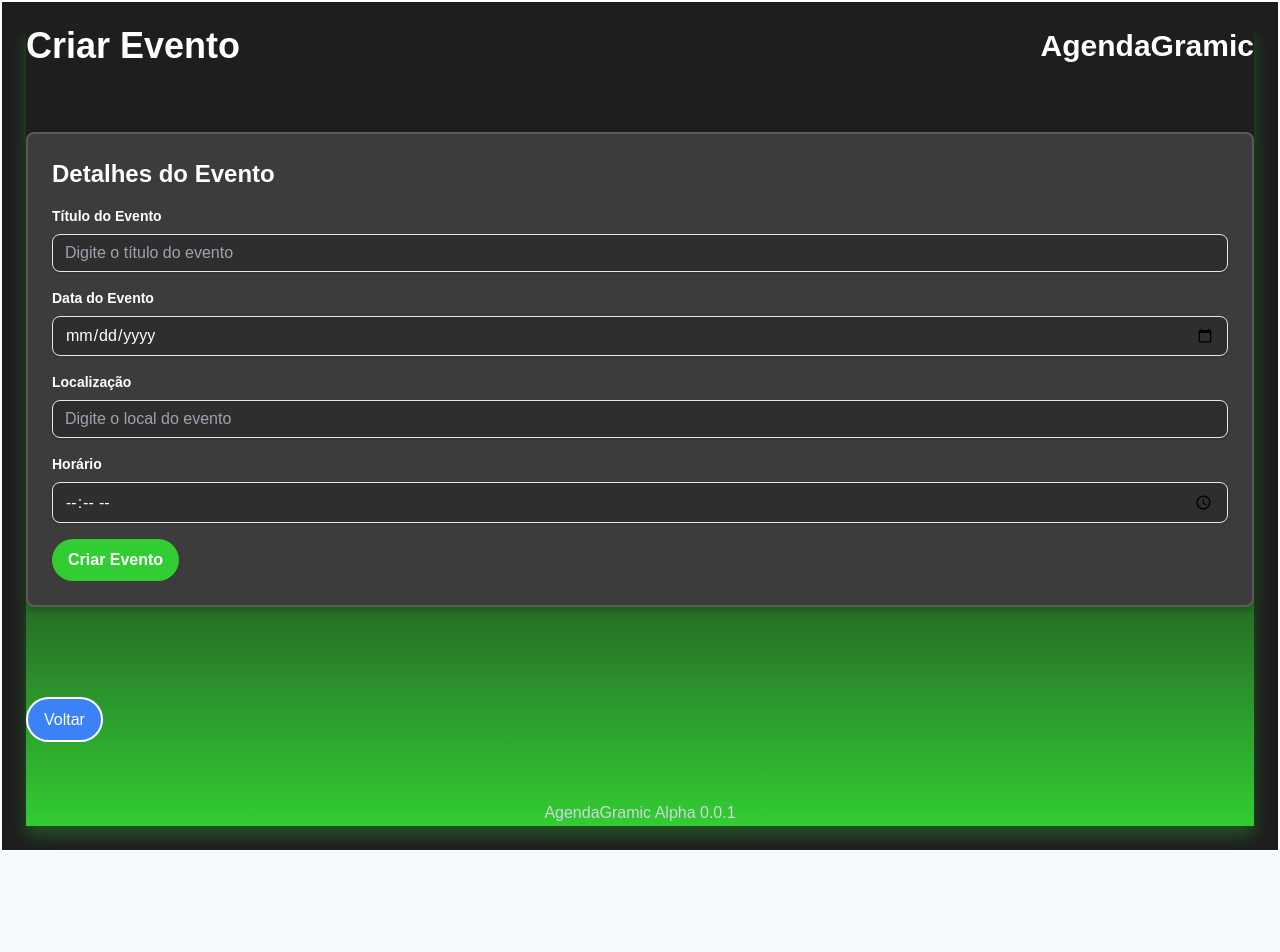
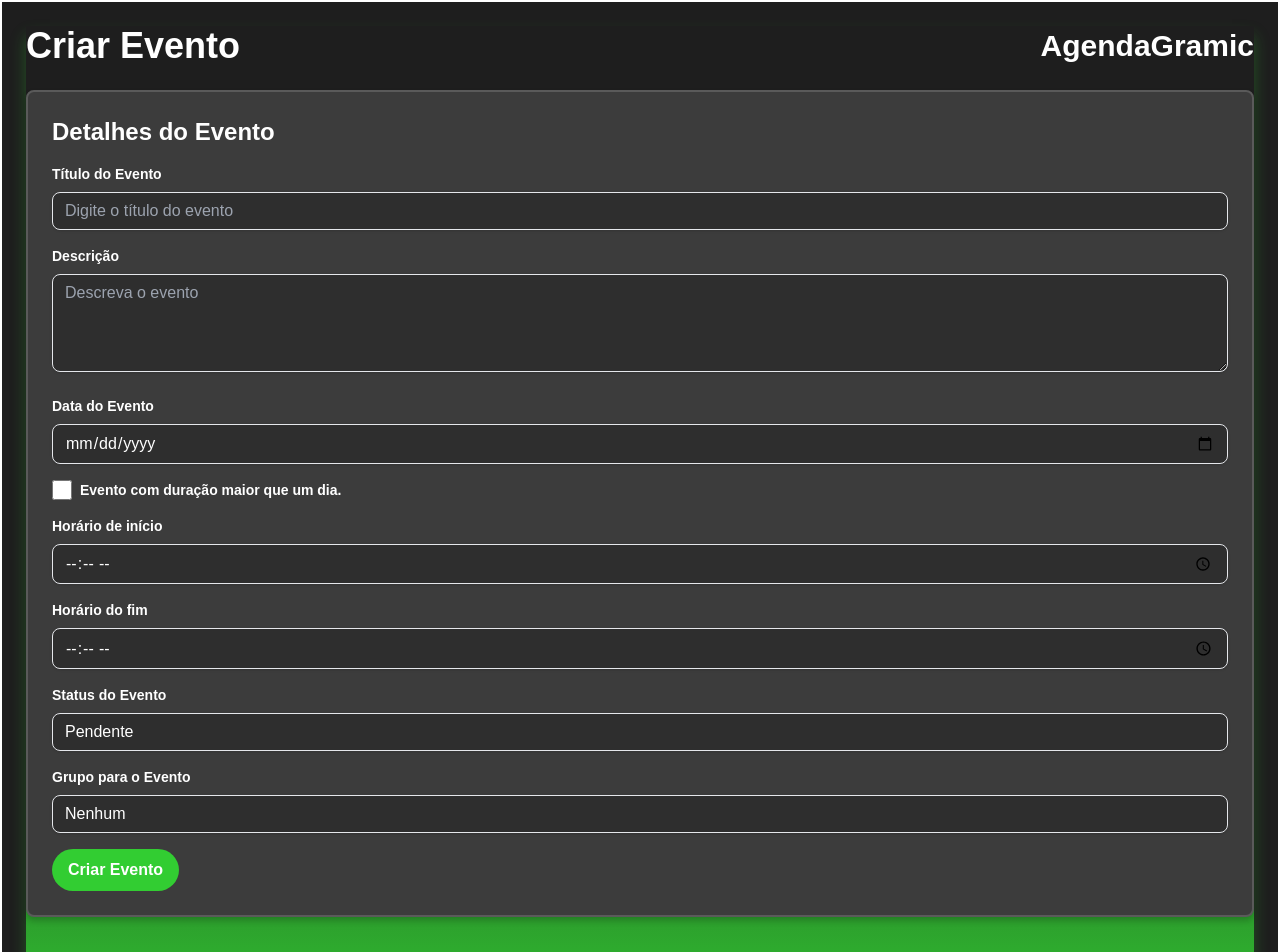
Before and after one commit to BrunoEAH/Agendagramic, a Nuxt app in the folder Agendagramic-Nuxt/: page /profile/agenda/create-event in a window 1280 px wide. Shown: the top 952 px of the page. Before the commit the page ends 852 px from the top, so only its background shows below. Built offline with nearby package versions, Linux system fonts and the light colour scheme.

Commit message:
Pagina Evento e evento sendo adicionado no banco de dados

```diff
--- a/Agendagramic-Nuxt/pages/profile/agenda/create-event/index.vue
+++ b/Agendagramic-Nuxt/pages/profile/agenda/create-event/index.vue
@@ -16,26 +16,91 @@
       <!-- Formulário de criação de evento -->
       <div class="bg-medium-gray p-6 rounded-lg shadow-md mb-6 border-lighter-gray border-2">
         <h2 class="text-2xl font-semibold text-white mb-4">Detalhes do Evento</h2>
+
         <!-- Título do Evento -->
         <div class="mb-4">
           <label class="block text-white text-sm font-bold mb-2" for="eventTitle">Título do Evento</label>
           <input v-model="eventTitle" class="bg-input-gray shadow appearance-none border rounded-lg w-full py-2 px-3 text-white leading-tight focus:outline-none focus:shadow-outline" id="eventTitle" type="text" placeholder="Digite o título do evento">
         </div>
+
+        <!-- Descrição da Tarefa -->
+        <div class="mb-4">
+          <label for="eventDescription" class="block text-white text-sm font-bold mb-2">Descrição</label>
+          <textarea
+            v-model="eventDescription"
+            class="bg-input-gray shadow appearance-none border rounded-lg w-full py-2 px-3 text-white leading-tight focus:outline-none focus:shadow-outline"
+            id="eventDescription"
+            rows="4"
+            placeholder="Descreva o evento"
+          ></textarea>
+        </div>
+
         <!-- Data do Evento -->
         <div class="mb-4">
-          <label class="block text-white text-sm font-bold mb-2" for="eventDate">Data do Evento</label>
-          <input v-model="eventDate" class="bg-input-gray shadow appearance-none border rounded-lg w-full py-2 px-3 text-white leading-tight focus:outline-none focus:shadow-outline" id="eventDate" type="date">
+          <label class="block text-white text-sm font-bold mb-2" for="eventBeginDate">Data do Evento</label>
+          <input v-model="eventBeginDate" class="bg-input-gray shadow appearance-none border rounded-lg w-full py-2 px-3 text-white leading-tight focus:outline-none focus:shadow-outline" id="eventBeginDate" type="date">
         </div>
-        <!-- Localização -->
+
+        <!---Botao para um evento com mais de um dia-->
+        <div class="mb-4 flex items-center">
+          <input v-model="showField" type="checkbox" id="additionalInfo" class="mr-2 h-5 w-5 text-blue-500 rounded focus:ring-2 focus:ring-blue-400 focus:ring-opacity-50">
+          <label for="additionalInfo" class="text-white text-sm font-semibold">Evento com duração maior que um dia.</label>
+        </div>
+
+        <div v-if="showField" class="mb-4">
+          <label class="block text-white text-sm font-bold mb-2" for="eventEndDate">Data do Evento</label>
+          <input v-model="eventEndDate" class="bg-input-gray shadow appearance-none border rounded-lg w-full py-2 px-3 text-white leading-tight focus:outline-none focus:shadow-outline" id="eventEndDate" type="date">
+        </div>
+
+
+        <!--Localização
         <div class="mb-4">
           <label class="block text-white text-sm font-bold mb-2" for="eventLocation">Localização</label>
           <input v-model="eventLocation" class="bg-input-gray shadow appearance-none border rounded-lg w-full py-2 px-3 text-white leading-tight focus:outline-none focus:shadow-outline" id="eventLocation" type="text" placeholder="Digite o local do evento">
+        </div> -->
+
+        <!-- Horário Comeco-->
+        <div class="mb-4">
+          <label class="block text-white text-sm font-bold mb-2" for="eventBeginTime">Horário de início</label>
+          <input v-model="eventBeginTime" class="bg-input-gray shadow appearance-none border rounded-lg w-full py-2 px-3 text-white leading-tight focus:outline-none focus:shadow-outline" id="eventBeginTime" type="time">
         </div>
-        <!-- Horário -->
+
+
+        <!-- Horário Fim-->
         <div class="mb-4">
-          <label class="block text-white text-sm font-bold mb-2" for="eventTime">Horário</label>
-          <input v-model="eventTime" class="bg-input-gray shadow appearance-none border rounded-lg w-full py-2 px-3 text-white leading-tight focus:outline-none focus:shadow-outline" id="eventTime" type="time">
+          <label class="block text-white text-sm font-bold mb-2" for="eventEndTime">Horário do fim</label>
+          <input v-model="eventEndTime" class="bg-input-gray shadow appearance-none border rounded-lg w-full py-2 px-3 text-white leading-tight focus:outline-none focus:shadow-outline" id="eventEndTime" type="time">
         </div>
+
+          <!-- Status do Evento -->
+            <div class="mb-4">
+          <label for="eventStatus" class="block text-white text-sm font-bold mb-2">Status do Evento</label>
+          <select
+            v-model="eventStatus"
+            class="bg-input-gray shadow appearance-none border rounded-lg w-full py-2 px-3 text-white leading-tight focus:outline-none focus:shadow-outline"
+            id="eventStatus"
+          >
+            <option :value="0">Pendente</option>
+            <option :value="1">Em Progresso</option>
+            <option :value="2">Concluído</option>
+          </select>
+        </div>
+
+        <!-- Grupo para o Evento -->
+        <div class="mb-4">
+          <label for="eventGroup" class="block text-white text-sm font-bold mb-2">Grupo para o Evento</label>
+          <select
+            v-model="eventGroup"
+            class="bg-input-gray shadow appearance-none border rounded-lg w-full py-2 px-3 text-white leading-tight focus:outline-none focus:shadow-outline"
+            id="eventGroup"
+          >
+            <option :value="0">Nenhum</option>
+            <option :value="1">Grupo 1</option>
+            <option :value="2">Grupo 2</option>
+          </select>
+        </div>
+
+
         <button @click="createEvent" class="bg-green-500 hover:bg-green-600 text-white font-bold py-2 px-4 rounded-full focus:outline-none focus:shadow-outline">Criar Evento</button>
       </div>
 
@@ -59,18 +124,41 @@ const router = useRouter();
 const route = useRoute();
 const day = route.params.id;  // Pega o dia a partir da URL
 
+const showField = ref(false);// Botao de exibir a data final
+
+var event_ID = 3;
 const eventTitle = ref('');
-const eventDate = ref('');
-const eventLocation = ref('');
-const eventTime = ref('');
+const eventDescription = ref('');
+const eventBeginDate = ref('');
+const eventEndDate = ref('');
+//const eventLocation = ref('');
+const eventBeginTime = ref('');
+const eventEndTime = ref('');
+const eventStatus = ref(0);
+const eventCreator = "@SeuUsuario";
+const eventGroup = ref(0);
+
 
 // Função para criar um novo evento
-const createEvent = () => {
+const createEvent = async () => {
+
+  if(!showField.value)
+    eventEndDate.value = eventBeginDate.value;
+
+  const eventBeginDateTime = `${eventBeginDate.value} ${eventBeginTime.value}`;
+  const eventEndDateTime = `${eventEndDate.value} ${eventEndTime.value}`;
+
+  event_ID++;
+
   const newEvent = {
+    event_ID: event_ID,
     eventTitle: eventTitle.value,
-    eventDate: eventDate.value,
-    eventLocation: eventLocation.value,
-    eventTime: eventTime.value,
+    eventDescription: eventDescription.value,
+    eventBeginDateTime,  // Start date and time
+    eventEndDateTime,    // End date and time
+    eventGroup: eventGroup.value,
+    eventCreator,
+    eventStatus: eventStatus.value
   };
 
   // Pega os eventos existentes no localStorage ou cria uma nova estrutura
@@ -87,8 +175,24 @@ const createEvent = () => {
   // Atualiza o localStorage com os novos dados
   localStorage.setItem('events', JSON.stringify(eventsData));
 
-  // Redireciona de volta para a página do dia
-  router.push(`/profile/agenda/day/${day}`);
+  try {
+    const { data, error } = await $fetch('/api/addEvent', {
+      method: 'POST',
+      body: newEvent,
+    });
+
+    if (error.value) {
+      throw new Error(error.value); // Handle fetch error
+    }
+
+    console.log('User added successfully!', data.value);
+    // Redireciona de volta para a página do dia
+    router.push(`/profile/agenda/day/${day}`);
+  } catch (error) {
+    console.error('Failed to add user:', error);
+    alert('Failed to add user.');
+  }
+
 };
 
 // Função para voltar à página de agenda do dia
--- a/Agendagramic-Nuxt/pages/profile/agenda/create-task/index.vue
+++ b/Agendagramic-Nuxt/pages/profile/agenda/create-task/index.vue
@@ -179,17 +179,23 @@ const createTask = async () => {
   localStorage.setItem('tasks', JSON.stringify(tasksData));
 
   try {
-    const { data } = await useFetch('/api/addTask', {
+    const { data,error } = await $fetch('/api/addTask', {
       method: 'POST',
       body: newTask,
     });
-    message.value = 'User added successfully!';
-    console.log('Insert result:', data.value);
-      // Redireciona de volta para a página do dia
+
+    if (error.value) {
+      throw new Error(error.value); // Handle fetch error
+    }
+
+    console.log('User added successfully!', data.value);
+
+    // Redireciona de volta para a página do dia
     router.push(`/profile/agenda/day/${day}`);
+
   } catch (error) {
     console.error('Failed to add user:', error);
-    message.value = 'Failed to add user.';
+    alert('Failed to add user.');
   }
 
 
```
Also changed, not shown: 1 other file (tests, documents, lock files or other folders).
